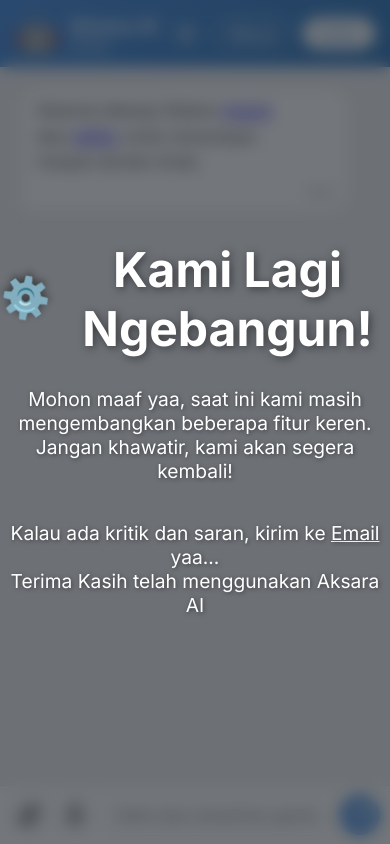
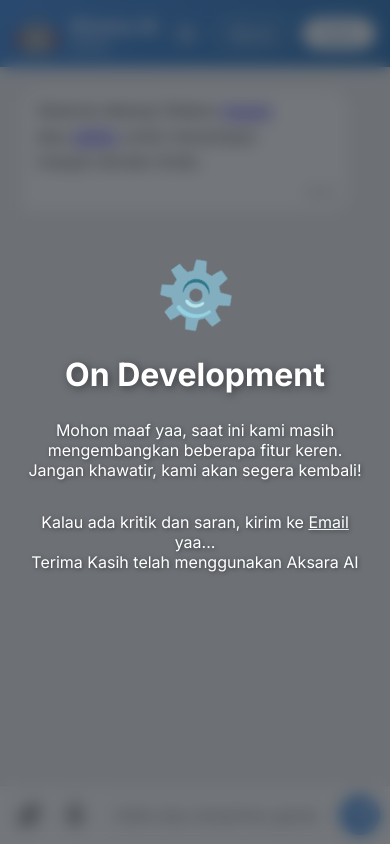
Before and after one commit to fahrezi93/chatbot-Aksara-AI, a Flask app: page / in a window 390 px wide. Run offline with Flask 3, Linux system fonts and the light colour scheme; parts of the project's set-up code (start-up, migrations or seed data) failed here and were passed over; some libraries are stand-ins or nearby versions.

Commit message:
On Development

```diff
--- a/static/style.css
+++ b/static/style.css
@@ -15,6 +15,8 @@
     text-align: center;
     color: white;
     font-family: 'Inter', sans-serif;
+    padding: 20px; /* Tambah padding biar ga mepet */
+    box-sizing: border-box;
 }
 
 .development-content {
@@ -27,14 +29,14 @@
     font-weight: 700;
     text-shadow: 2px 2px 8px rgba(0,0,0,0.5);
     margin-bottom: 10px;
-    display: flex;
-    align-items: center;
-    gap: 15px; /* Jarak antara ikon dan teks */
+    margin-top: 0; /* ✅ PERBAIKAN: Reset margin atas */
+
 
 }
 .development-content p {
     font-size: 1.2rem;
     text-shadow: 1px 1px 4px rgba(0,0,0,0.5);
+    max-width: 500px; /* Batasi lebar teks paragraf */
 }
 
 .development-content p a {
@@ -47,9 +49,10 @@
 
 /* ✅ PERBAIKAN: Gaya baru untuk ikon gerigi (emoji) */
 .dev-gear-icon {
-    display: inline-block; /* Agar bisa dianimasikan */
-    font-size: 2.5rem; /* Sesuaikan ukuran ikon */
-    animation: spin 4s linear infinite; /* Animasi putar lebih lambat */
+    display: inline-block;
+    font-size: 50px;
+    animation: spin 4s linear infinite;
+    margin-bottom: 20px;
 }
 
 @keyframes spin {
@@ -1005,4 +1008,15 @@ body.dark-mode .typing-indicator span { background-color: var(--text-color); }
     .edit-prompt-btn {
         left: -40px;
     }
+
+    .development-content h1 {
+        font-size: 2rem;
+        gap: 10px;
+    }
+    .dev-gear-icon {
+        font-size: 64px;
+    }
+    .development-content p {
+        font-size: 1rem;
+    }
 }
--- a/templates/chat.html
+++ b/templates/chat.html
@@ -15,7 +15,8 @@
         <!-- ✅ LAYAR ON DEVELOPMENT BARU -->
     <div id="development-overlay">
         <div class="development-content">
-            <h1><span class="dev-gear-icon">⚙️</span>Kami Lagi Ngebangun!</h1>
+            <div class="dev-gear-icon">⚙️</div>
+            <h1>On Development</h1>
             <p>Mohon maaf yaa, saat ini kami masih mengembangkan beberapa fitur keren. <br>Jangan khawatir, kami akan segera kembali!</p>
             <p>Kalau ada kritik dan saran, kirim ke <a href="mailto:mohfahrezi93@gmail.com" target="_blank">Email</a> yaa...<br>Terima Kasih telah menggunakan Aksara AI</p>
         </div>
```
